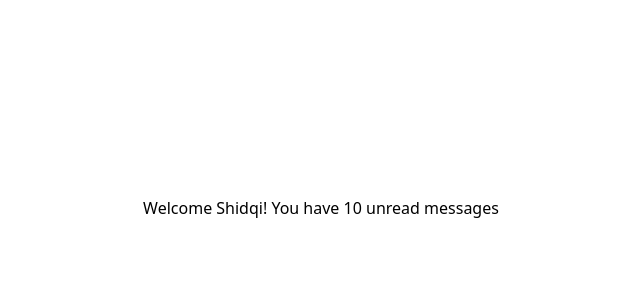
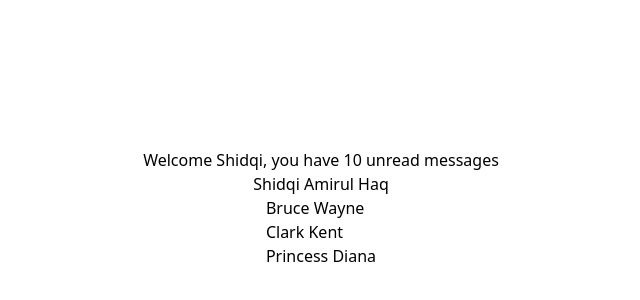
Before and after one commit to shidqi29/learn-react-ts, a React (Vite) app: page / in a window 1280 px wide. Shown: the part 192-492 px from the top of the page, without its empty margins (319-959 px from the left). Built offline with nearby package versions, Linux system fonts and the light colour scheme.

Commit message:
4 - basic props

```diff
--- a/src/App.tsx
+++ b/src/App.tsx
@@ -1,9 +1,33 @@
 import Greet from "./components/Greet";
+import Person from "./components/Person";
+import PersonList from "./components/PersonList";
 
 function App() {
+  const personName = {
+    first: "Shidqi",
+    last: "Amirul Haq",
+  };
+
+  const nameList = [
+    {
+      first: "Bruce",
+      last: "Wayne",
+    },
+    {
+      first: "Clark",
+      last: "Kent",
+    },
+    {
+      first: "Princess",
+      last: "Diana",
+    },
+  ];
+
   return (
-    <div className="flex min-h-screen items-center justify-center">
-      <Greet name="Shidqi" />
+    <div className="flex min-h-screen flex-col items-center justify-center">
+      <Greet name="Shidqi" isLoggedIn={true} messageCount={10} />
+      <Person name={personName} />
+      <PersonList names={nameList} />
     </div>
   );
 }
--- a/src/components/Greet.tsx
+++ b/src/components/Greet.tsx
@@ -5,12 +5,18 @@ use types when you building application and use interface when you building libr
 
 type GreetProps = {
   name: string;
+  messageCount: number;
+  isLoggedIn: boolean; // optional props
 };
 
-const Greet = ({ name }: GreetProps) => {
+const Greet = ({ name, messageCount, isLoggedIn }: GreetProps) => {
   return (
     <div>
-      <h2>Welcome {name}! You have 10 unread messages</h2>
+      <h2>
+        {isLoggedIn
+          ? `Welcome ${name}, you have ${messageCount} unread messages`
+          : "Welcome Guest"}
+      </h2>
     </div>
   );
 };
--- /dev/null
+++ b/src/components/Person.tsx
@@ -0,0 +1,16 @@
+type PersonProps = {
+  name: {
+    first: string;
+    last: string;
+  };
+};
+
+const Person = ({ name }: PersonProps) => {
+  return (
+    <div>
+      {name.first} {name.last}
+    </div>
+  );
+};
+
+export default Person;
--- /dev/null
+++ b/src/components/PersonList.tsx
@@ -0,0 +1,22 @@
+type PersonListProps = {
+  names: {
+    first: string;
+    last: string;
+  }[];
+};
+
+const PersonList = ({ names }: PersonListProps) => {
+  return (
+    <div>
+      {names.map((name, idx) => {
+        return (
+          <h2 key={idx}>
+            {name.first} {name.last}
+          </h2>
+        );
+      })}
+    </div>
+  );
+};
+
+export default PersonList;
```
